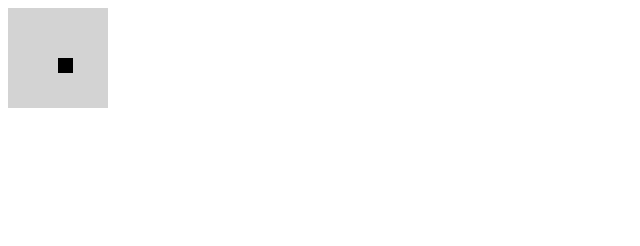
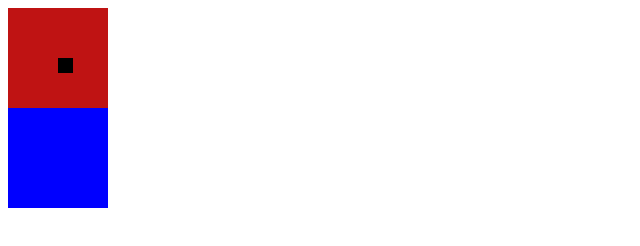
Before and after one commit to gjonesOKHS/gjonesOKHS.github.io, a plain HTML site: page asd-projects/dice-app/index.html in a window 1280 px wide. Shown: the whole page, without its empty margins (0-640 px from the left). Drawn offline with nearby package versions, Linux system fonts and the light colour scheme.

Commit message:
completed dice roll project

```diff
--- a/asd-projects/dice-app/dice.js
+++ b/asd-projects/dice-app/dice.js
@@ -55,7 +55,11 @@ function rollDie(dieID) {
 }
 function handleClick() {
   rollDie("#die");
+
+}
+function handleClick2() {
+  rollDie("#die2");
 }
 $("#die").on("click", handleClick);
-
+$("#die2").on("click", handleClick2);
 });
--- a/asd-projects/dice-app/index.html
+++ b/asd-projects/dice-app/index.html
@@ -8,6 +8,7 @@
 
   <body>
     <div id="die"></div>
+    <div id="die2"></div>
     <script src="dice.js"></script>
 
   </body>
--- a/asd-projects/dice-app/style.css
+++ b/asd-projects/dice-app/style.css
@@ -1,6 +1,13 @@
 #die {
   height: 100px;
   width: 100px;
-  background-color: lightgray; /* Feel free to customize */
+  background-color: rgb(191, 19, 19); /* Feel free to customize */
   position: relative;
 }
+
+#die2 {
+  height: 100px;
+  width: 100px;
+  background-color: blue;
+  position: relative;
+}
```
